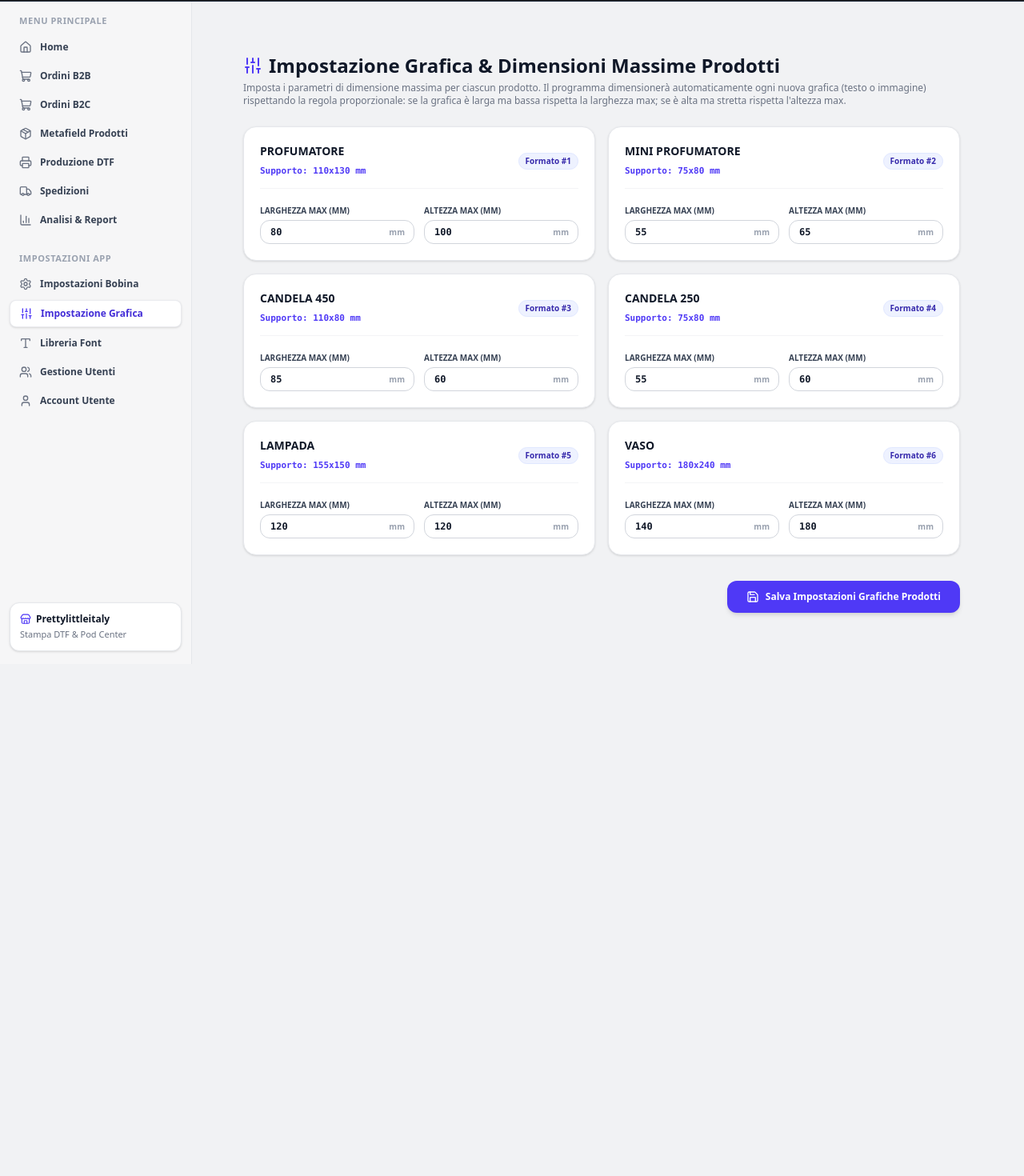
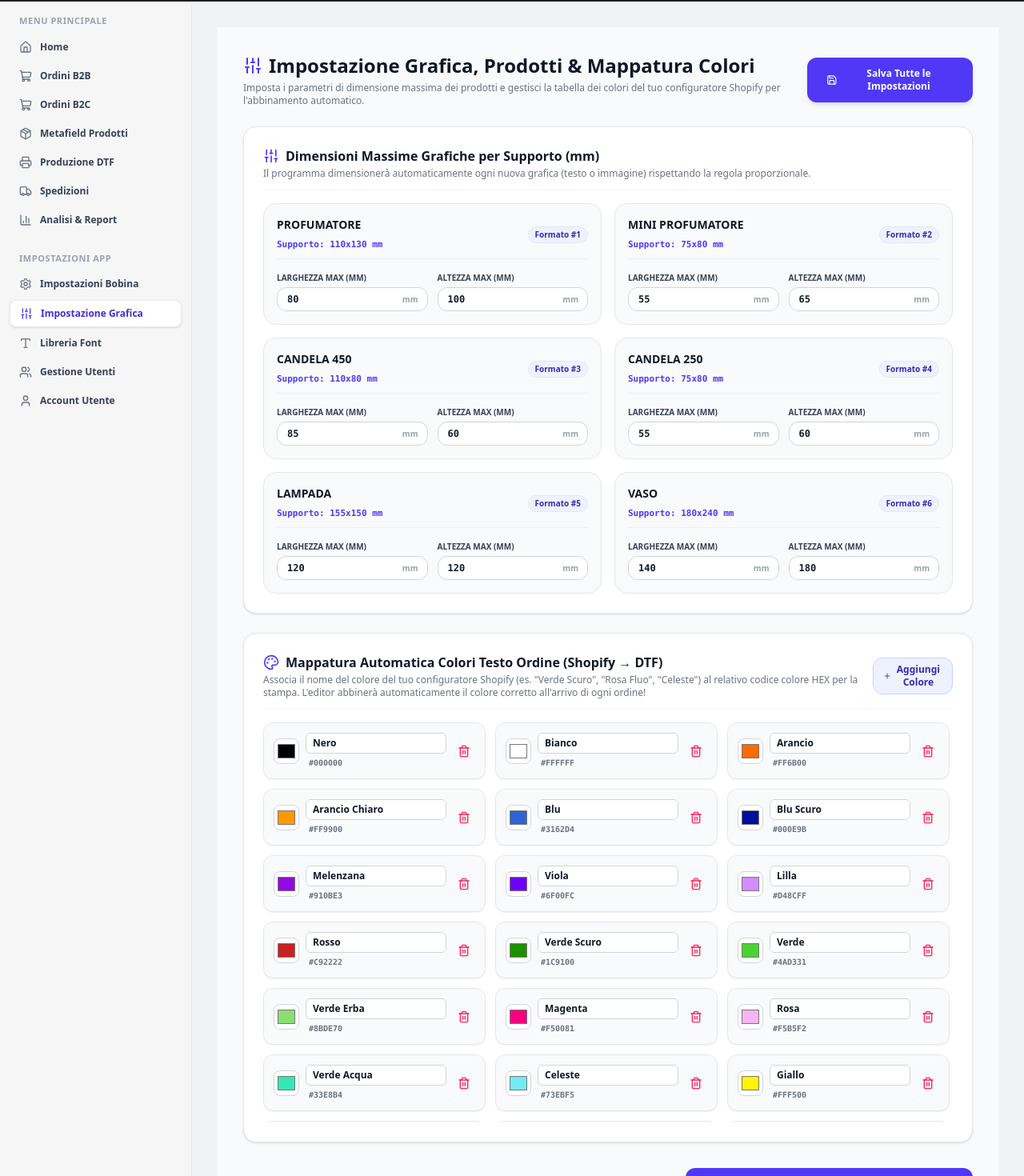
Before and after one commit to PRETTYLITTLEitaly/WEBAPP_POD_ORDER, a Next.js app: page /settings/grafica in a window 1280 px wide. Shown: the part 54-1524 px from the top of the page at 80% size. Before the commit the page ends 884 px from the top, so only its background shows below. Built offline with nearby package versions, Linux system fonts and the light colour scheme.

Commit message:
feat: integrata la mappatura automatica dei colori da configuratore Shopify e la gestione palette in Impostazioni Grafica

```diff
--- a/src/app/settings/grafica/page.tsx
+++ b/src/app/settings/grafica/page.tsx
@@ -3,38 +3,77 @@
 export const dynamic = "force-dynamic";
 
 import { useState, useEffect } from "react";
-import { Sliders, Save, CheckCircle } from "lucide-react";
-import { getProductGraphicPresets, saveProductGraphicPresets, ProductGraphicPreset } from "@/lib/presetStore";
+import { Sliders, Save, CheckCircle, Palette, Plus, Trash2 } from "lucide-react";
+import {
+  getProductGraphicPresets,
+  saveProductGraphicPresets,
+  ProductGraphicPreset,
+  getColorPresets,
+  saveColorPresets,
+  ColorPreset
+} from "@/lib/presetStore";
 
 export default function ImpostazioneGraficaPage() {
   const [productGraphicPresets, setProductGraphicPresets] = useState<ProductGraphicPreset[]>([]);
+  const [colorPresets, setColorPresets] = useState<ColorPreset[]>([]);
   const [message, setMessage] = useState<string | null>(null);
 
   useEffect(() => {
     setProductGraphicPresets(getProductGraphicPresets());
+    setColorPresets(getColorPresets());
   }, []);
 
   const handleSave = () => {
     saveProductGraphicPresets(productGraphicPresets);
-    setMessage("Impostazioni grafiche salvate con successo!");
+    saveColorPresets(colorPresets);
+    setMessage("Impostazioni grafiche e mappatura colori salvate con successo!");
     setTimeout(() => setMessage(null), 3000);
   };
 
+  const handleAddColor = () => {
+    const newColor: ColorPreset = {
+      id: `color-${Date.now()}`,
+      name: "Nuovo Colore",
+      hex: "#3b82f6"
+    };
+    setColorPresets(prev => [...prev, newColor]);
+  };
+
+  const handleUpdateColor = (index: number, field: "name" | "hex", value: string) => {
+    setColorPresets(prev => {
+      const updated = [...prev];
+      updated[index] = { ...updated[index], [field]: value };
+      return updated;
+    });
+  };
+
+  const handleDeleteColor = (index: number) => {
+    setColorPresets(prev => prev.filter((_, i) => i !== index));
+  };
+
   return (
-    <div className="p-8">
-      <div className="max-w-4xl space-y-6">
+    <div className="p-8 bg-gray-50 min-h-screen">
+      <div className="max-w-5xl space-y-6">
 
         {/* Header */}
         <div className="flex items-center justify-between">
           <div>
             <h1 className="text-2xl font-extrabold text-gray-900 flex items-center gap-2">
               <Sliders className="w-6 h-6 text-indigo-600" />
-              Impostazione Grafica &amp; Dimensioni Massime Prodotti
+              Impostazione Grafica, Prodotti &amp; Mappatura Colori
             </h1>
             <p className="text-xs text-gray-500 mt-1">
-              Imposta i parametri di dimensione massima per ciascun prodotto. Il programma dimensionerà automaticamente ogni nuova grafica (testo o immagine) rispettando la regola proporzionale: se la grafica è larga ma bassa rispetta la larghezza max; se è alta ma stretta rispetta l&apos;altezza max.
+              Imposta i parametri di dimensione massima dei prodotti e gestisci la tabella dei colori del tuo configuratore Shopify per l&apos;abbinamento automatico.
             </p>
           </div>
+
+          <button
+            onClick={handleSave}
+            className="flex items-center gap-2 px-6 py-3 bg-indigo-600 hover:bg-indigo-700 text-white rounded-xl font-extrabold text-xs shadow-md transition-all cursor-pointer"
+          >
+            <Save className="w-4 h-4" />
+            Salva Tutte le Impostazioni
+          </button>
         </div>
 
         {message && (
@@ -44,11 +83,22 @@ export default function ImpostazioneGraficaPage() {
           </div>
         )}
 
-        {/* GRIGLIA PRODOTTI */}
+        {/* SEZIONE 1: GRIGLIA PRODOTTI */}
+        <div className="bg-white rounded-2xl border border-gray-200 p-6 shadow-sm space-y-4">
+          <div className="border-b border-gray-100 pb-3">
+            <h2 className="font-extrabold text-base text-gray-900 flex items-center gap-2">
+              <Sliders className="w-5 h-5 text-indigo-600" />
+              Dimensioni Massime Grafiche per Supporto (mm)
+            </h2>
+            <p className="text-xs text-gray-500 mt-0.5">
+              Il programma dimensionerà automaticamente ogni nuova grafica (testo o immagine) rispettando la regola proporzionale.
+            </p>
+          </div>
+
           <div className="grid grid-cols-1 md:grid-cols-2 gap-4">
             {productGraphicPresets.map((p, idx) => (
-            <div key={p.id} className="bg-white rounded-2xl border border-gray-200 p-5 shadow-sm space-y-4">
-              <div className="flex items-center justify-between border-b border-gray-100 pb-3">
+              <div key={p.id} className="bg-gray-50 rounded-2xl border border-gray-200 p-4 space-y-3">
+                <div className="flex items-center justify-between border-b border-gray-200/60 pb-2">
                   <div>
                     <h3 className="font-extrabold text-sm text-gray-900">{p.name}</h3>
                     <span className="text-[11px] font-mono font-bold text-indigo-600">Supporto: {p.supportW}x{p.supportH} mm</span>
@@ -75,7 +125,7 @@ export default function ImpostazioneGraficaPage() {
                           updated[idx] = { ...updated[idx], maxGraphicW: val };
                           setProductGraphicPresets(updated);
                         }}
-                      className="w-full pl-3 pr-8 py-1.5 border border-gray-300 rounded-xl text-xs font-mono font-bold text-gray-900 focus:ring-2 focus:ring-indigo-500"
+                        className="w-full pl-3 pr-8 py-1.5 border border-gray-300 rounded-xl text-xs font-mono font-bold text-gray-900 focus:ring-2 focus:ring-indigo-500 bg-white"
                       />
                       <span className="absolute right-3 top-2 text-[10px] font-bold text-gray-400">mm</span>
                     </div>
@@ -97,7 +147,7 @@ export default function ImpostazioneGraficaPage() {
                           updated[idx] = { ...updated[idx], maxGraphicH: val };
                           setProductGraphicPresets(updated);
                         }}
-                      className="w-full pl-3 pr-8 py-1.5 border border-gray-300 rounded-xl text-xs font-mono font-bold text-gray-900 focus:ring-2 focus:ring-indigo-500"
+                        className="w-full pl-3 pr-8 py-1.5 border border-gray-300 rounded-xl text-xs font-mono font-bold text-gray-900 focus:ring-2 focus:ring-indigo-500 bg-white"
                       />
                       <span className="absolute right-3 top-2 text-[10px] font-bold text-gray-400">mm</span>
                     </div>
@@ -106,6 +156,63 @@ export default function ImpostazioneGraficaPage() {
               </div>
             ))}
           </div>
+        </div>
+
+        {/* SEZIONE 2: PALETTE & MAPPATURA AUTOMATICA COLORI TESTO */}
+        <div className="bg-white rounded-2xl border border-gray-200 p-6 shadow-sm space-y-4">
+          <div className="flex items-center justify-between border-b border-gray-100 pb-3">
+            <div>
+              <h2 className="font-extrabold text-base text-gray-900 flex items-center gap-2">
+                <Palette className="w-5 h-5 text-indigo-600" />
+                Mappatura Automatica Colori Testo Ordine (Shopify &rarr; DTF)
+              </h2>
+              <p className="text-xs text-gray-500 mt-0.5">
+                Associa il nome del colore del tuo configuratore Shopify (es. &quot;Verde Scuro&quot;, &quot;Rosa Fluo&quot;, &quot;Celeste&quot;) al relativo codice colore HEX per la stampa. L&apos;editor abbinerà automaticamente il colore corretto all&apos;arrivo di ogni ordine!
+              </p>
+            </div>
+            <button
+              type="button"
+              onClick={handleAddColor}
+              className="px-3 py-1.5 bg-indigo-50 hover:bg-indigo-100 border border-indigo-200 text-indigo-800 rounded-xl text-xs font-bold transition-all flex items-center gap-1 cursor-pointer"
+            >
+              <Plus className="w-4 h-4" />
+              Aggiungi Colore
+            </button>
+          </div>
+
+          <div className="grid grid-cols-1 sm:grid-cols-2 md:grid-cols-3 gap-3 max-h-[500px] overflow-y-auto pr-1">
+            {colorPresets.map((c, idx) => (
+              <div key={c.id || idx} className="p-3 bg-gray-50 rounded-xl border border-gray-200 flex items-center justify-between gap-2 shadow-2xs">
+                <div className="flex items-center gap-2 flex-1 min-w-0">
+                  <input
+                    type="color"
+                    value={c.hex}
+                    onChange={e => handleUpdateColor(idx, "hex", e.target.value)}
+                    className="w-8 h-8 rounded-lg border border-gray-300 cursor-pointer p-0.5 bg-white shrink-0"
+                  />
+                  <div className="flex flex-col flex-1 min-w-0 space-y-1">
+                    <input
+                      type="text"
+                      value={c.name}
+                      onChange={e => handleUpdateColor(idx, "name", e.target.value)}
+                      placeholder="Nome Colore"
+                      className="px-2 py-1 text-xs font-bold text-gray-900 border border-gray-300 rounded-md focus:ring-1 focus:ring-indigo-500 bg-white"
+                    />
+                    <span className="text-[10px] font-mono text-gray-500 font-bold px-1">{c.hex.toUpperCase()}</span>
+                  </div>
+                </div>
+                <button
+                  type="button"
+                  onClick={() => handleDeleteColor(idx)}
+                  className="p-1.5 text-rose-500 hover:text-rose-700 hover:bg-rose-50 rounded-lg transition-all cursor-pointer"
+                  title="Elimina colore"
+                >
+                  <Trash2 className="w-4 h-4" />
+                </button>
+              </div>
+            ))}
+          </div>
+        </div>
 
         <div className="flex justify-end pt-2">
           <button
@@ -113,7 +220,7 @@ export default function ImpostazioneGraficaPage() {
             className="flex items-center gap-2 px-6 py-3 bg-indigo-600 hover:bg-indigo-700 text-white rounded-xl font-extrabold text-xs shadow-md transition-all cursor-pointer"
           >
             <Save className="w-4 h-4" />
-            Salva Impostazioni Grafiche Prodotti
+            Salva Impostazioni Grafiche &amp; Mappatura Colori
           </button>
         </div>
 
--- a/src/lib/presetStore.ts
+++ b/src/lib/presetStore.ts
@@ -103,3 +103,89 @@ export function saveProductGraphicPresets(presets: ProductGraphicPreset[]) {
   if (typeof window === "undefined") return;
   localStorage.setItem(PRODUCT_GRAPHIC_PRESETS_KEY, JSON.stringify(presets));
 }
+
+export interface ColorPreset {
+  id: string;
+  name: string;
+  hex: string;
+}
+
+export const DEFAULT_COLOR_PRESETS: ColorPreset[] = [
+  { id: "nero", name: "Nero", hex: "#000000" },
+  { id: "bianco", name: "Bianco", hex: "#ffffff" },
+  { id: "arancio", name: "Arancio", hex: "#ff6b00" },
+  { id: "arancio-chiaro", name: "Arancio Chiaro", hex: "#ff9900" },
+  { id: "blu", name: "Blu", hex: "#3162d4" },
+  { id: "blu-scuro", name: "Blu Scuro", hex: "#000e9b" },
+  { id: "melenzana", name: "Melenzana", hex: "#910be3" },
+  { id: "viola", name: "Viola", hex: "#6f00fc" },
+  { id: "lilla", name: "Lilla", hex: "#d48cff" },
+  { id: "rosso", name: "Rosso", hex: "#c92222" },
+  { id: "verde-scuro", name: "Verde Scuro", hex: "#1c9100" },
+  { id: "verde", name: "Verde", hex: "#4ad331" },
+  { id: "verde-erba", name: "Verde Erba", hex: "#8bde70" },
+  { id: "magenta", name: "Magenta", hex: "#f50081" },
+  { id: "rosa", name: "Rosa", hex: "#f5b5f2" },
+  { id: "verde-acqua", name: "Verde Acqua", hex: "#33e8b4" },
+  { id: "celeste", name: "Celeste", hex: "#73ebf5" },
+  { id: "giallo", name: "Giallo", hex: "#fff500" },
+  { id: "giallo-stone", name: "Giallo Stone", hex: "#fcff5c" },
+  { id: "marrone", name: "Marrone", hex: "#633b00" },
+  { id: "beige", name: "Beige", hex: "#f7e0b5" },
+  { id: "rosa-fluo", name: "Rosa Fluo", hex: "#ff30c5" },
+  { id: "verde-fluo", name: "Verde Fluo", hex: "#00ff58" }
+];
+
+const COLOR_PRESETS_KEY = "app_color_presets_list";
+
+export function getColorPresets(): ColorPreset[] {
+  if (typeof window === "undefined") return DEFAULT_COLOR_PRESETS;
+  const saved = localStorage.getItem(COLOR_PRESETS_KEY);
+  if (!saved) {
+    localStorage.setItem(COLOR_PRESETS_KEY, JSON.stringify(DEFAULT_COLOR_PRESETS));
+    return DEFAULT_COLOR_PRESETS;
+  }
+  try {
+    const list: ColorPreset[] = JSON.parse(saved);
+    if (!list || !list.length) return DEFAULT_COLOR_PRESETS;
+    return list;
+  } catch (e) {
+    return DEFAULT_COLOR_PRESETS;
+  }
+}
+
+export function saveColorPresets(presets: ColorPreset[]) {
+  if (typeof window === "undefined") return;
+  localStorage.setItem(COLOR_PRESETS_KEY, JSON.stringify(presets));
+}
+
+// Risolve automaticamente un nome colore da Shopify (es. "Rosso", "Verde Scuro", "Celeste") al rispettivo codice HEX
+export function resolveColorHex(inputColorNameOrHex: string): string {
+  if (!inputColorNameOrHex) return "#000000";
+
+  const trimmed = inputColorNameOrHex.trim();
+
+  // Se è già un codice HEX valido (es: #c92222 o c92222)
+  if (trimmed.startsWith("#")) {
+    return trimmed;
+  }
+  if (/^[0-9A-Fa-f]{6}$/.test(trimmed)) {
+    return `#${trimmed}`;
+  }
+
+  // Cerca la corrispondenza con la lista colori configurata (nome exact o normalized)
+  const presets = getColorPresets();
+  const normInput = trimmed.toLowerCase().replace(/[^a-z0-9]/g, "");
+
+  const match = presets.find(p => {
+    const normP = p.name.toLowerCase().replace(/[^a-z0-9]/g, "");
+    return normP === normInput || normP.includes(normInput) || normInput.includes(normP);
+  });
+
+  if (match) {
+    return match.hex;
+  }
+
+  // Fallback se non trovato
+  return "#000000";
+}
```
Also changed, not shown: src/components/TextEditorModal.tsx (+11 -10 lines). Lines whose indentation alone changed are shown as unchanged.
